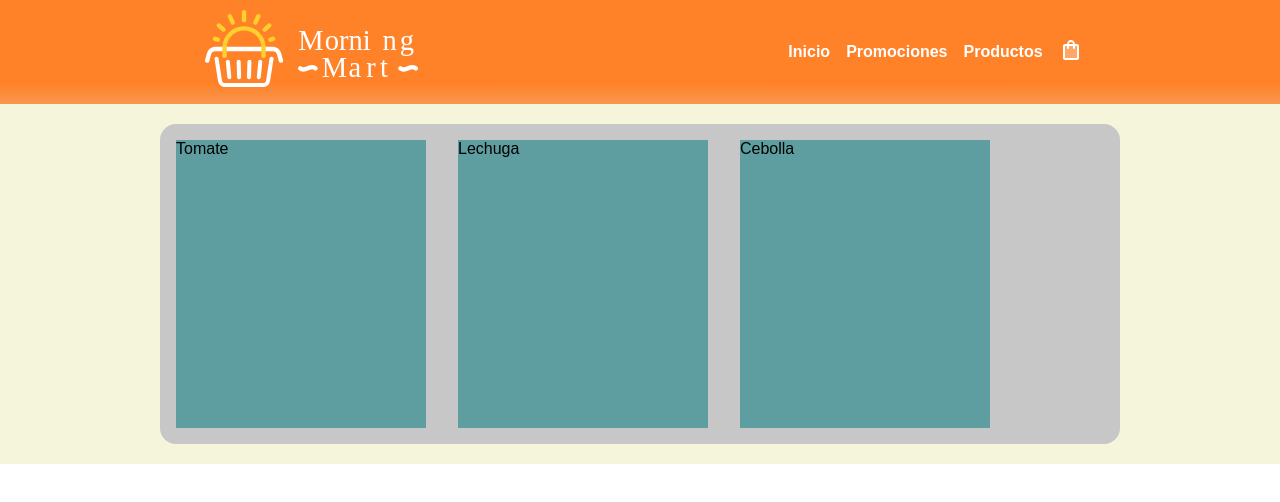
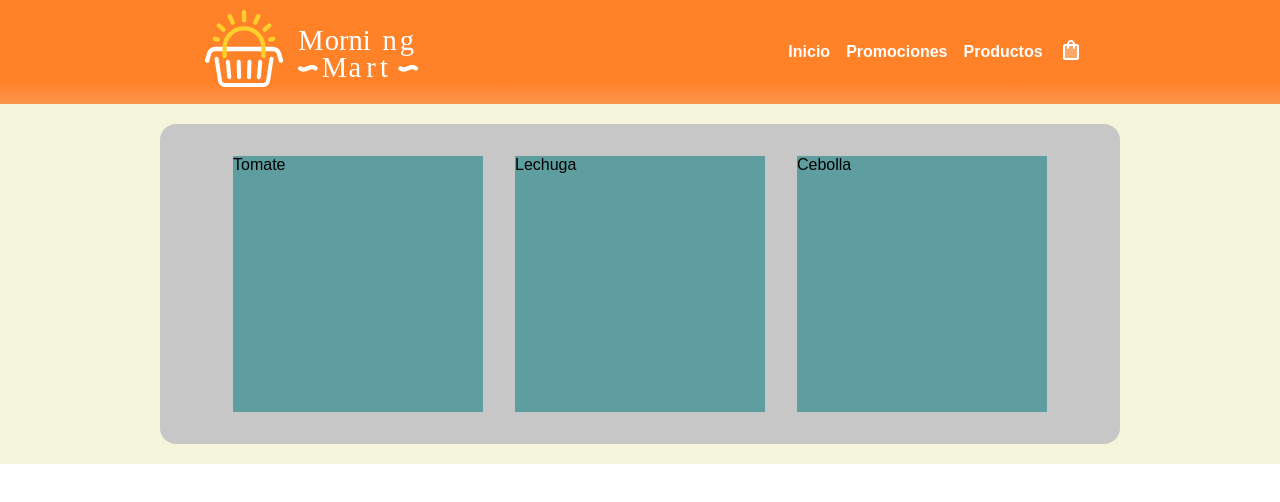
Before and after one commit to JoaPaloBael/reactapp-coderhouse, a React (Create React App) app: page / in a window 1280 px wide. Shown: the top 502 px of the page. Built offline with nearby package versions, Linux system fonts and the light colour scheme.

Commit message:
Desafio 3: Crea tu landing Page

```diff
--- a/src/components/CarouselProductos/CarouselProductos.scss
+++ b/src/components/CarouselProductos/CarouselProductos.scss
@@ -12,10 +12,15 @@
         border-radius: 1rem;
         display: flex;
         margin: 1rem;
+        flex-wrap: wrap;
+        justify-content: center;
+        align-items: center;
+        overflow: hidden;
         .CardProducto{
             width: 250px;
             background-color: cadetblue;
             margin: 1rem;
+            height: 80%;
         }
     }
 }
```
